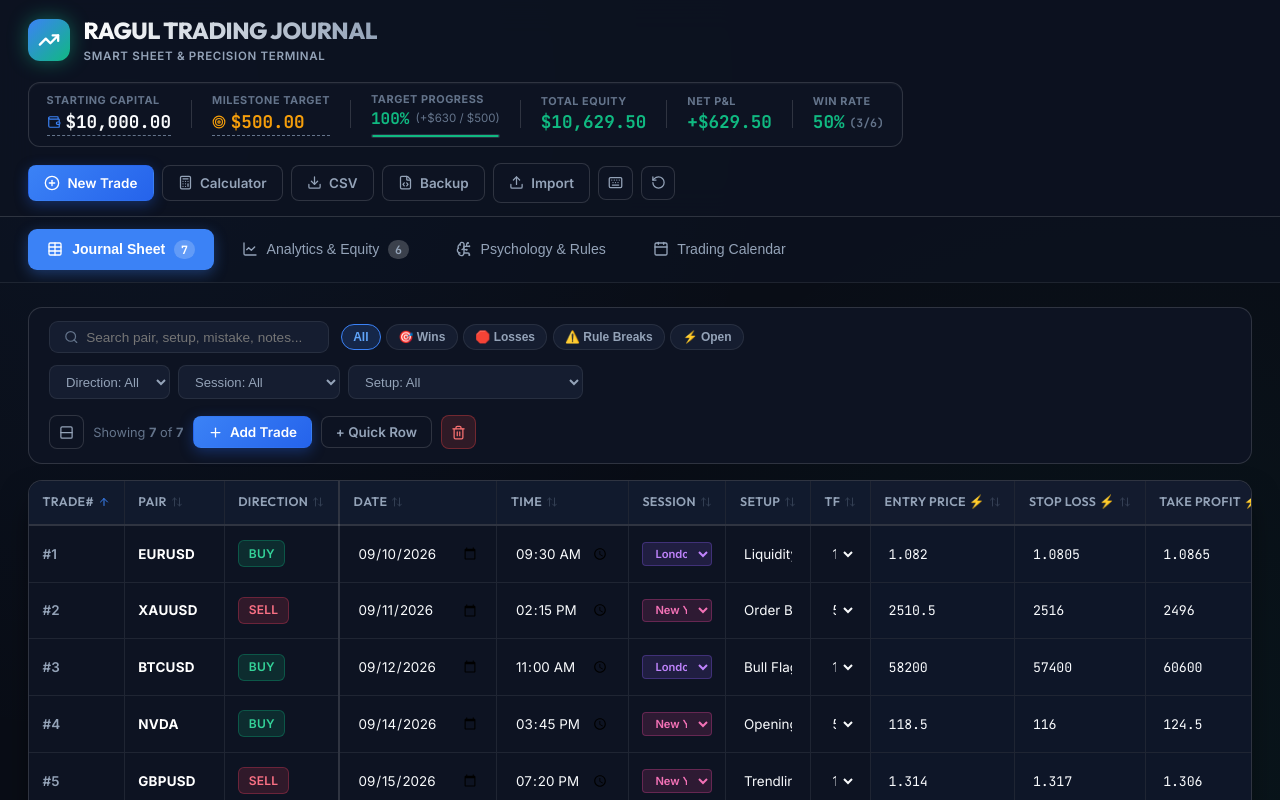
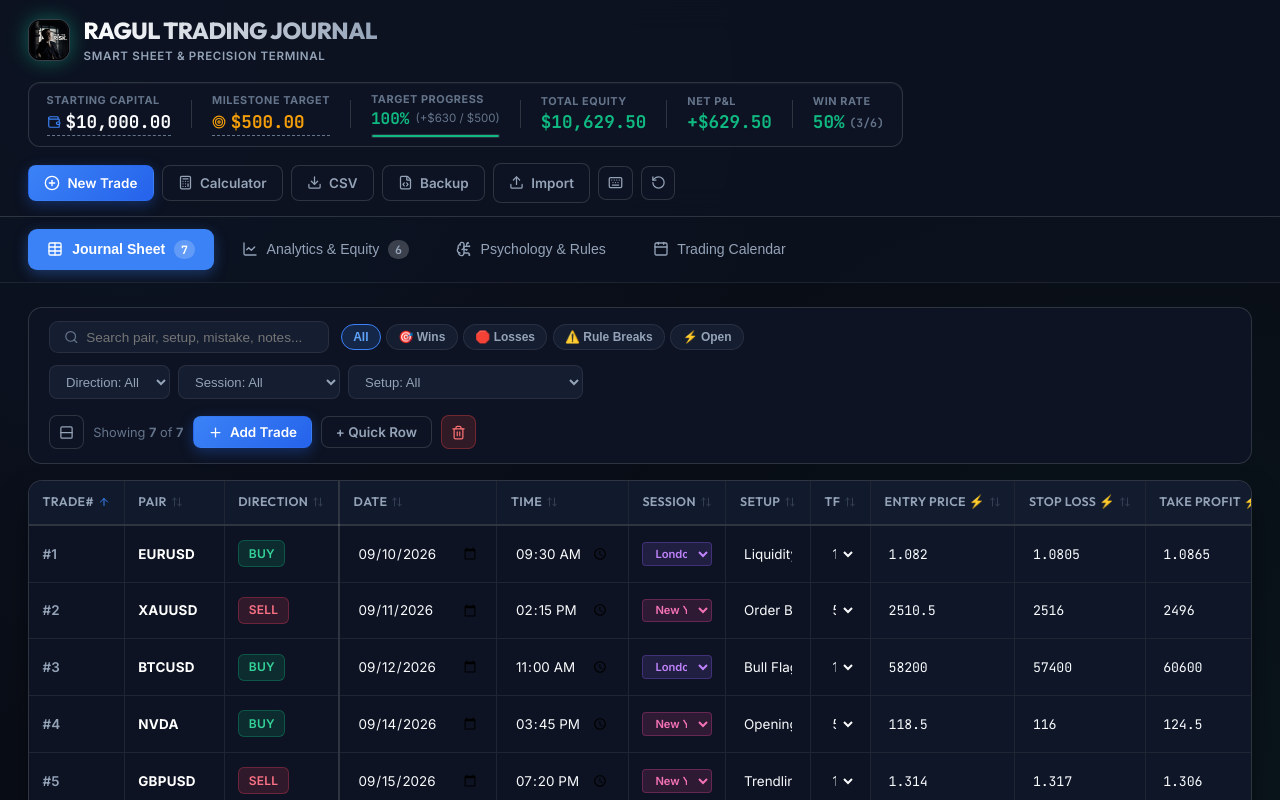
Before and after one commit to wwwvasanth507-create/Trading-Journal, a React (Vite) app: page / in a window 1280 px wide. Shown: the top 800 px of the page. Built offline with nearby package versions, Linux system fonts and the light colour scheme.

Commit message:
feat: replace header app icon with uploaded image logo

```diff
--- a/src/components/Header.jsx
+++ b/src/components/Header.jsx
@@ -124,7 +124,11 @@ export default function Header({
       {/* Brand */}
       <div className="brand-section">
         <div className="brand-icon">
-          <TrendingUp size={22} strokeWidth={2.5} />
+          <img
+            src="/calendar-bg.jpg"
+            alt="RAGUL TRADING JOURNAL Logo"
+            className="brand-icon-img"
+          />
         </div>
         <div>
           <h1 className="brand-title">RAGUL TRADING JOURNAL</h1>
--- a/src/index.css
+++ b/src/index.css
@@ -136,14 +136,22 @@ body {
 .brand-icon {
   width: 42px;
   height: 42px;
-  background: linear-gradient(135deg, #3b82f6 0%, #10b981 100%);
   border-radius: 12px;
   display: flex;
   align-items: center;
   justify-content: center;
-  color: #fff;
+  overflow: hidden;
   box-shadow: 0 4px 14px rgba(59, 130, 246, 0.4);
   animation: pulseGlow 4s infinite alternate;
+  border: 1px solid rgba(255, 255, 255, 0.18);
+  background: var(--bg-surface);
+}
+
+.brand-icon-img {
+  width: 100%;
+  height: 100%;
+  object-fit: cover;
+  display: block;
 }
 
 .brand-title {
```
